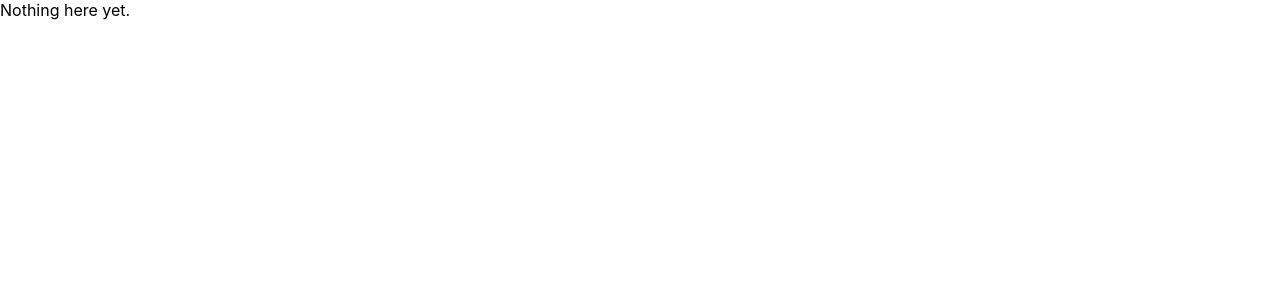
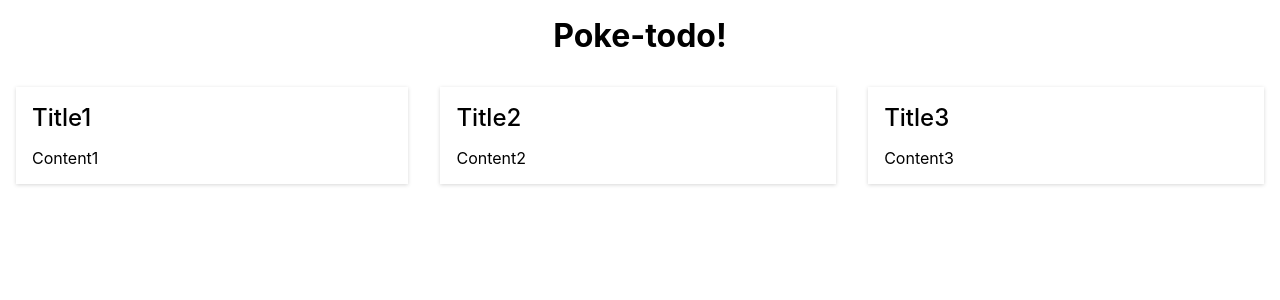
Before and after one commit to mfiorek/poke-todo, a React (Vite) app: page / in a window 1280 px wide. Shown: the top 300 px of the page. Built offline with nearby package versions, Linux system fonts and the light colour scheme.

Commit message:
Add basic card and layout

```diff
--- /dev/null
+++ b/src/App.module.css
@@ -0,0 +1,6 @@
+.mainTitle {
+    font-size: 2rem;
+    font-weight: bold;
+    margin: 1rem;
+    text-align: center;
+}
--- a/src/App.tsx
+++ b/src/App.tsx
@@ -1,10 +1,17 @@
-import './App.css'
+import styles from './App.module.css';
+import Card from './components/Card/Card';
+import ContentFlex from './components/ContentFlex/ContentFlex';
 
 function App() {
 
   return (
     <div className="App">
-      Nothing here yet.
+      <p className={styles.mainTitle}>Poke-todo!</p>
+      <ContentFlex>
+        <Card title='Title1'>Content1</Card>
+        <Card title='Title2'>Content2</Card>
+        <Card title='Title3'>Content3</Card>
+      </ContentFlex>
     </div>
   )
 }
--- /dev/null
+++ b/src/components/Card/Card.module.css
@@ -0,0 +1,15 @@
+.card {
+    margin: 1rem;
+    padding: 1rem;
+    box-shadow: rgba(0, 0, 0, 0.16) 0px 1px 4px;
+    /* width: clamp(200px, 300px, 400px); */
+    min-width: 200px;
+    max-width: 400px;
+    flex-grow: 1;
+}
+
+.title {
+    font-size: 1.5rem;
+    font-weight: 500;
+    margin-bottom: 1rem;
+}
--- /dev/null
+++ b/src/components/Card/Card.tsx
@@ -0,0 +1,19 @@
+import React from "react";
+import styles from "./Card.module.css";
+
+type Props = {
+  title: string;
+};
+
+const Card: React.FC<Props> = (props) => {
+  const { title, children } = props;
+
+  return (
+    <div className={styles.card}>
+      <p className={styles.title}>{title}</p>
+      {children}
+    </div>
+  );
+};
+
+export default Card;
--- /dev/null
+++ b/src/components/ContentFlex/ContentFlex.module.css
@@ -0,0 +1,5 @@
+.contentFlex {
+    display: flex;
+    flex-wrap: wrap;
+    justify-content: center;
+}
--- /dev/null
+++ b/src/components/ContentFlex/ContentFlex.tsx
@@ -0,0 +1,14 @@
+import React from "react";
+import styles from './ContentFlex.module.css';
+
+type Props = {}
+
+const ContentFlex: React.FC<Props> = ({children}) => {
+  return (
+    <div className={styles.contentFlex}>
+      {children}
+    </div>
+  );
+};
+
+export default ContentFlex;
--- a/src/index.css
+++ b/src/index.css
@@ -7,6 +7,10 @@ body {
   -moz-osx-font-smoothing: grayscale;
 }
 
+p {
+  margin: 0;
+}
+
 code {
   font-family: source-code-pro, Menlo, Monaco, Consolas, 'Courier New',
     monospace;
```
Also changed, not shown: src/App.css (deleted).
